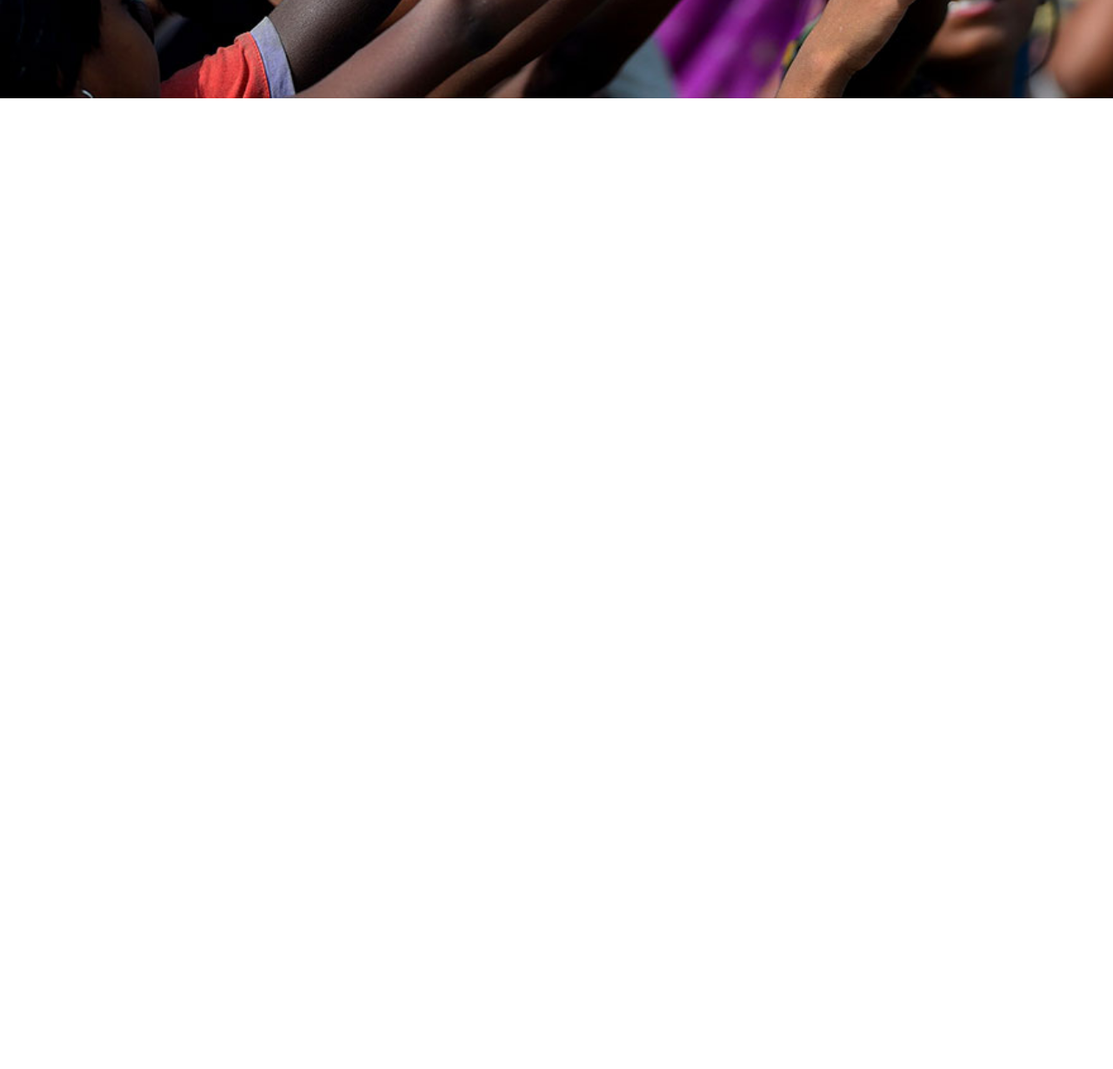
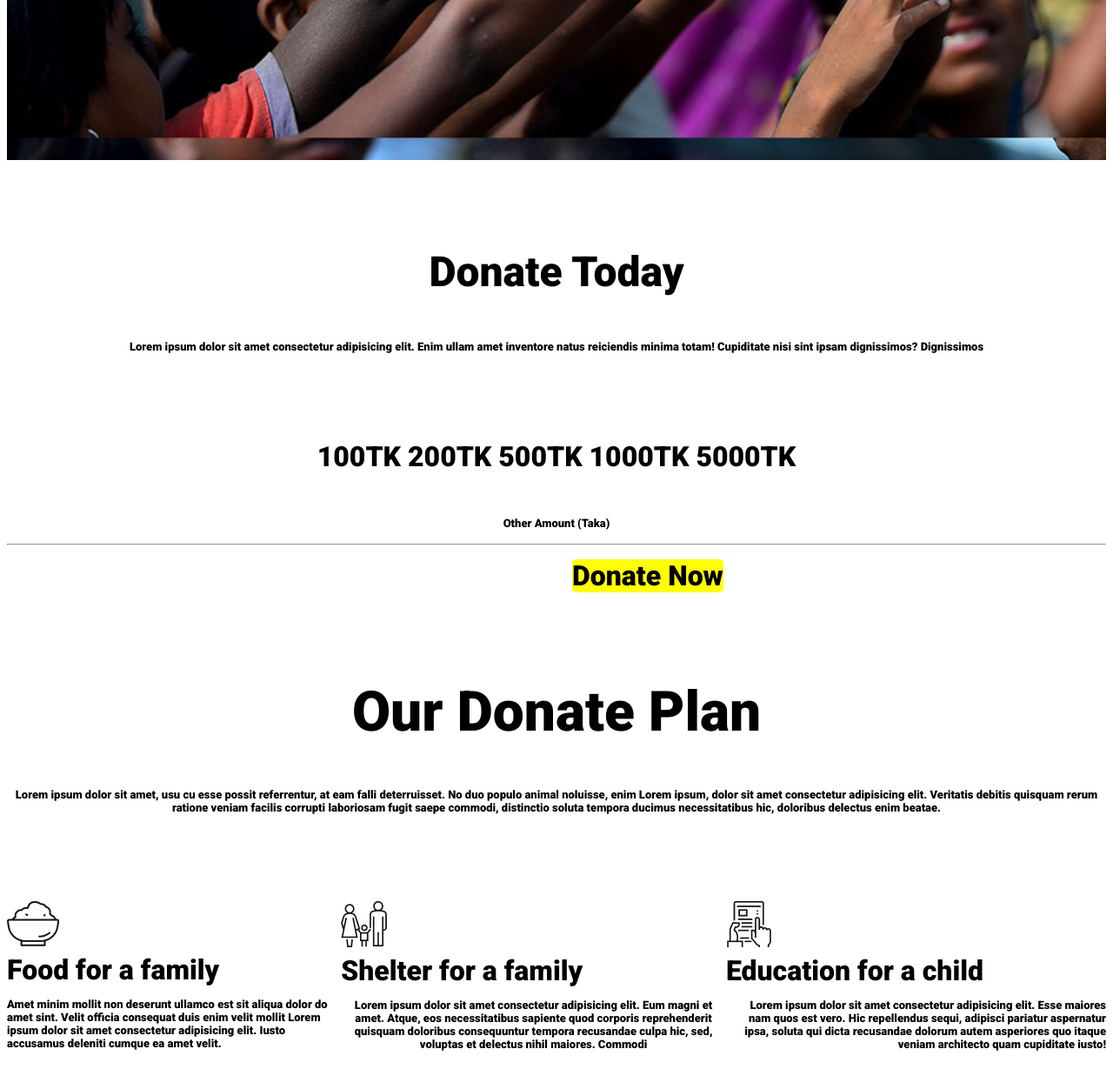
Before and after one commit to IyamLearning/first-assignment, a plain HTML site: page images/index.html in a window 1280 px wide. Shown: the part 687-1916 px from the top of the page at 87% size. Before the commit the page ends 800 px from the top, so only its background shows below. Drawn offline with Linux system fonts and the light colour scheme.

Commit message:
third commit

```diff
--- a/images/index.html
+++ b/images/index.html
@@ -13,12 +13,67 @@
 </head>
 <body>
 
+       <section class="backimg">
         <h1 class="title"><span>Let us Help Those Who Are
             More In Need</span></h1>
             <p class="fontsize"><span>Lorem ipsum dolor sit amet, consectetur adipisicing elit. Velit deserunt asperiores sit animi earum quo Lorem ipsum dolor sit amet consectetur adipisicing elit. Impedit, distinctio</span> </p>
 
             <a class="textdec" href="#"></button>
             </button>Donate Now</a>
+       </section>
+
+       <section>
+        <div>
+            <h1 class="center"> Donate Today
+            </h1>
+            <p class="fontsize">Lorem ipsum dolor sit amet consectetur adipisicing elit. Enim ullam amet inventore natus reiciendis minima totam! Cupiditate nisi sint ipsam dignissimos? Dignissimos</p>
+
+            <div class="tk">                100TK 200TK 500TK 1000TK 5000TK
+            </div>
+            <p class="fontsize">Other Amount (Taka)
+            </p>
+            <hr>
+            <a class="textdeco" href="#"></button>
+            </button>Donate Now</a>
+        </div>
+       </section>
+
+            <h1 class="tk">Our Donate Plan
+            </h1>
+            <p class="fontsize">Lorem ipsum dolor sit amet, usu cu esse possit referrentur, at eam falli
+                deterruisset. No duo populo animal noluisse, enim Lorem ipsum, dolor sit amet consectetur adipisicing elit. Veritatis debitis quisquam rerum ratione veniam facilis corrupti laboriosam fugit saepe commodi, distinctio soluta tempora ducimus necessitatibus hic, doloribus delectus enim beatae.</p>
+
+                   <section margindebo>
+                    <div class="flexiblecon"><div>
+                        <img class="imageone"  src="../icons/food.png" alt="">
+                       <br> Food for a family
+                       <p class="divone" >Amet minim mollit non deserunt
+                        ullamco est sit aliqua dolor do amet
+                        sint. Velit officia consequat duis enim
+                        velit mollit Lorem ipsum dolor sit amet consectetur adipisicing elit. Iusto accusamus deleniti cumque ea amet velit.</p>
+
+
+                    </div>
+                    <div>
+                        <img src="../icons/shelter.png" alt="">
+                        <br>  Shelter for a family
+                        <p class="divtwo">Lorem ipsum dolor sit amet consectetur adipisicing elit. Eum magni et amet. Atque, eos necessitatibus sapiente quod corporis reprehenderit quisquam doloribus consequuntur tempora recusandae culpa hic, sed, voluptas et delectus nihil maiores. Commodi</p>
+
+                    </div>
+                    <div>
+                        <img src="../icons/Frame-1.png" alt="">
+                        <br>  Education for a child
+                        <p class="divthree">
+                            Lorem ipsum dolor sit amet consectetur adipisicing elit. Esse maiores nam quos est vero. Hic repellendus sequi, adipisci pariatur aspernatur ipsa, soluta qui dicta recusandae dolorum autem asperiores quo itaque veniam architecto quam cupiditate iusto!
+                        </p>
+
+                    </div></div>
+                   </section>
+
+
+
+
+
 
 </body>
 </html>
--- a/images/style.css
+++ b/images/style.css
@@ -1,12 +1,6 @@
 body{
     font-family: 'Roboto', sans-serif;
-background-image: url("../images/donation13.jpg");
-background-repeat: no-repeat;
-background-attachment: fixed;
-background-size: 100% 100%;
 font-size:xx-large;
-
-
 
 
 
@@ -20,6 +14,7 @@ font-size:xx-large;
 .fontsize{
     font-size:small;
     text-align: center;
+    margin-top: 50px;
 }
 span{
     color: white;
@@ -31,4 +26,58 @@ span{
     margin-left: 650px;
     margin-top: 100px;
     color: orange;
+
 }
+.seconddhap{
+    margin: top 200px; ;
+
+}
+.sd{
+
+}
+
+.backimg{
+    background-image: url("../images/donation13.jpg");
+    background-size: 100%;
+    height: 100%;
+    padding-top: 200px;
+    padding-bottom: 200px;
+}
+.center{
+    text-align: center;
+    margin-top: 100px;
+}
+.tk{
+    text-align: center;
+    margin-top: 100px;
+}
+.textdeco{
+    text-decoration: none;
+    background-color:yellow;
+    border-radius: 5px;
+    margin-left: 650px;
+    margin-top: 100px;
+    color: black;
+}
+.divone{
+    font-size: small;
+    text-align: left;
+}
+.flexiblecon{
+display: flex;
+margin-top: 100px;
+box-sizing: border-box;
+box-shadow: 10;
+
+
+}
+.divtwo{
+    font-size: small;
+    text-align: center;
+
+}
+
+.divthree{
+    font-size: small;
+    text-align: right;
+}
```
